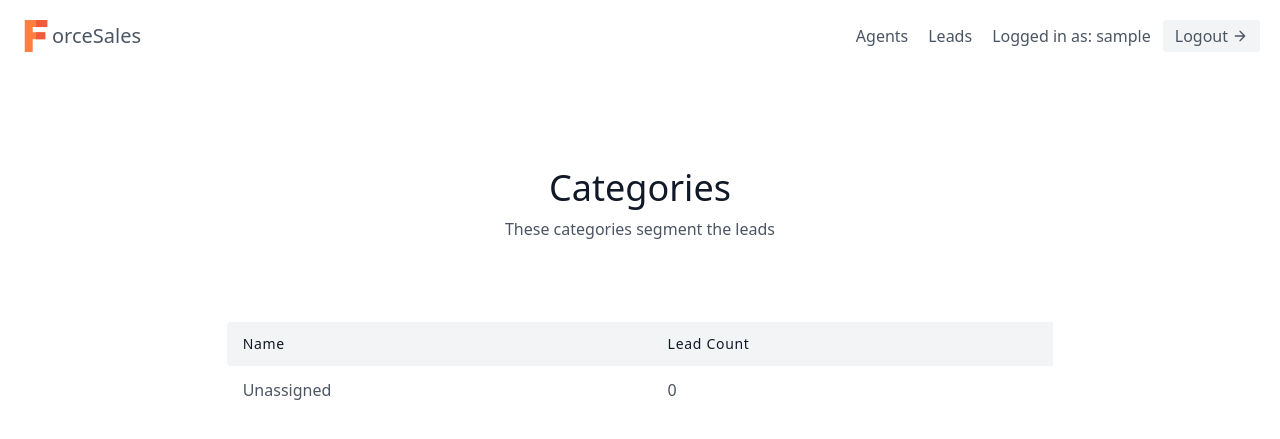
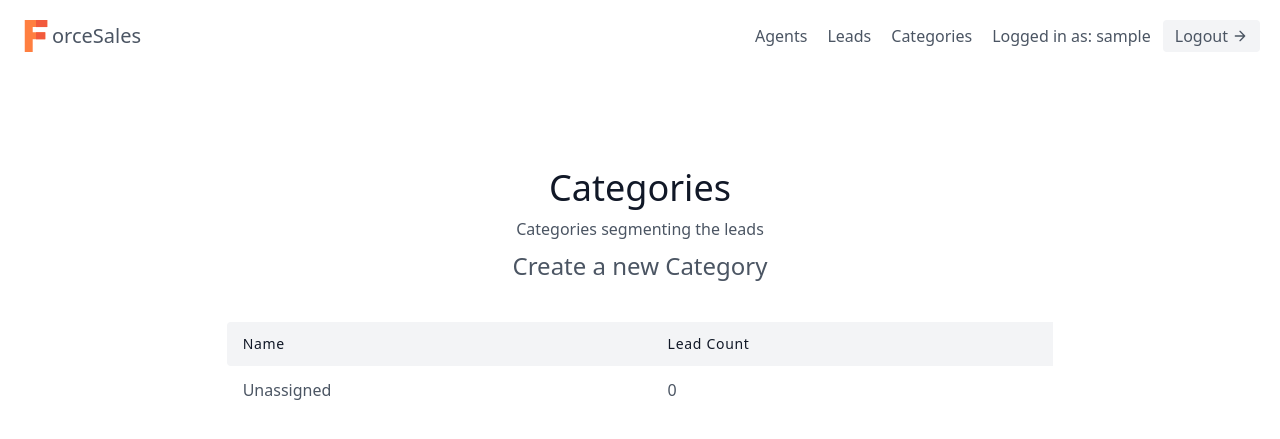
Before and after one commit to AnimeshRy/ForceSales, a Django app: page /leads/categories/ in a window 1280 px wide. Shown: the top 439 px of the page. Run offline with Django 3.2, Linux system fonts and the light colour scheme; the visitor is signed in with stand-in values (Sample User, id 1); data that the repository does not hold is empty; some libraries are stand-ins or nearby versions.

Commit message:
category list bug fix, almost ready for production

```diff
--- a/leads/templates/leads/category_detail.html
+++ b/leads/templates/leads/category_detail.html
@@ -7,6 +7,11 @@
       <div class="flex flex-col text-center w-full mb-20">
         <h1 class="sm:text-4xl text-3xl font-medium title-font mb-2 text-gray-900">{{ category.name }}</h1>
         <p class="lg:w-2/3 mx-auto leading-relaxed text-base">These are the leads under this category</p>
+        <div>
+          <a class="mt-2 mr-4 text-xl text-black-900 hover:text-yellow-500" href="{% url 'leads:category_update' category.pk %}">Update</a>
+          <a class="mt-2 text-xl text-black-900 hover:text-yellow-500" href="{% url 'leads:category_delete' category.pk %}">Delete</a>
+        </div>
+
       </div>
       <div class="lg:w-2/3 w-full mx-auto overflow-auto">
         <table class="table-auto w-full text-left whitespace-no-wrap">
--- a/leads/templates/leads/category_list.html
+++ b/leads/templates/leads/category_list.html
@@ -4,9 +4,10 @@
 
 <section class="text-gray-600 body-font">
     <div class="container px-5 py-24 mx-auto">
-      <div class="flex flex-col text-center w-full mb-20">
+      <div class="flex flex-col text-center w-full mb-10">
         <h1 class="sm:text-4xl text-3xl font-medium title-font mb-2 text-gray-900">Categories</h1>
-        <p class="lg:w-2/3 mx-auto leading-relaxed text-base">These categories segment the leads</p>
+        <p class="lg:w-2/3 mx-auto leading-relaxed text-base">Categories segmenting the leads</p>
+        <a class="mt-2 text-2xl text-black-900 hover:text-yellow-500" href="{% url 'leads:category_create' %}">Create a new Category</a>
       </div>
       <div class="lg:w-2/3 w-full mx-auto overflow-auto">
         <table class="table-auto w-full text-left whitespace-no-wrap">
@@ -23,7 +24,7 @@
             </tr>
             {% for category in category_list %}
             <tr>
-                <td class="px-4 py-3 "><a href="{% url 'leads:category_detail' category.pk %}">{{ category.name }}</a></td>
+                <td class="px-4 py-3 text-yellow-500 hover:text-yellow-800"><a href="{% url 'leads:category_detail' category.pk %}">{{ category.name }}</a></td>
                 <td class="px-4 py-3">{{ category.leads.count }}</td>
             </tr>
             {% endfor %}
--- a/leads/urls.py
+++ b/leads/urls.py
@@ -15,5 +15,11 @@
     path('create/', views.LeadCreateView.as_view(), name="lead_create"),
     path('categories/', views.CategoryListView.as_view(), name='category_list'),
     path('categories/<int:pk>', views.CategoryDetailView.as_view(),
-         name='category_detail')
+         name='category_detail'),
+    path('categories/<int:pk>/update/',
+         views.CategoryUpdateView.as_view(), name='category_update'),
+    path('categories/<int:pk>/delete/',
+         views.CategoryDeleteView.as_view(), name='category_delete'),
+    path('/categories/create/', views.CategoryCreateView.as_view(),
+         name="category_create")
 ]
--- a/leads/views.py
+++ b/leads/views.py
@@ -4,7 +4,12 @@
 from django.views import generic
 from django.views.generic.edit import FormView
 from .models import Agent, Category, Lead
-from .forms import AssignAgentForm, LeadCategoryUpdateForm, LeadForm, LeadModelForm, CustomUserCreationForm
+from .forms import (AssignAgentForm,
+                    LeadCategoryUpdateForm,
+                    LeadModelForm,
+                    CustomUserCreationForm,
+                    CategoryModelForm
+                    )
 from django.views.generic import TemplateView, ListView, DetailView, CreateView, UpdateView, DeleteView
 from django.contrib.auth.mixins import LoginRequiredMixin
 from agents.mixins import OrganizerAndLoginRequiredMixin
@@ -307,6 +312,60 @@
         })
 
 
+class CategoryCreateView(OrganizerAndLoginRequiredMixin, CreateView):
+    template_name = "leads/category_create.html"
+    form_class = CategoryModelForm
+
+    def get_success_url(self):
+        return reverse("leads:category_list")
+
+    def form_valid(self, form):
+        category = form.save(commit=False)
+        category.organization = self.request.user.userprofile
+        category.save()
+        return super(CategoryCreateView, self).form_valid(form)
+
+
+class CategoryUpdateView(OrganizerAndLoginRequiredMixin, generic.UpdateView):
+    template_name = "leads/category_update.html"
+    form_class = CategoryModelForm
+
+    def get_success_url(self):
+        return reverse("leads:category_list")
+
+    def get_queryset(self):
+        user = self.request.user
+        # initial queryset of leads for the entire organisation
+        if user.is_organizer:
+            queryset = Category.objects.filter(
+                organization=user.userprofile
+            )
+        else:
+            queryset = Category.objects.filter(
+                organization=user.agent.organization
+            )
+        return queryset
+
+
+class CategoryDeleteView(OrganizerAndLoginRequiredMixin, generic.DeleteView):
+    template_name = "leads/category_delete.html"
+
+    def get_success_url(self):
+        return reverse("leads:category_list")
+
+    def get_queryset(self):
+        user = self.request.user
+        # initial queryset of leads for the entire organisation
+        if user.is_organizer:
+            queryset = Category.objects.filter(
+                organization=user.userprofile
+            )
+        else:
+            queryset = Category.objects.filter(
+                organization=user.agent.organization
+            )
+        return queryset
+
 # def create_lead(request):
 #     form = LeadModelForm()
 #     if request.method == 'POST':
--- a/templates/navbar.html
+++ b/templates/navbar.html
@@ -14,6 +14,7 @@
           <a href="{% url 'agents:agent_list' %}" class="mr-5 text-black-500 hover:text-yellow-600">Agents</a>
           {% endif %}
           <a href="{% url 'leads:lead_list' %}" class="mr-5 text-black-500 hover:text-yellow-600">Leads</a>
+          <a href="{% url 'leads:category_list' %}" class="mr-5 text-black-500 hover:text-yellow-600">Categories</a>
       {% endif %}
     </nav>
 
```
Also changed, not shown: leads/forms.py (+9 -1 lines), leads/templates/leads/category_create.html (added, +17 -0 lines), leads/templates/leads/category_delete.html (added, +18 -0 lines), leads/templates/leads/category_update.html (added, +21 -0 lines).
